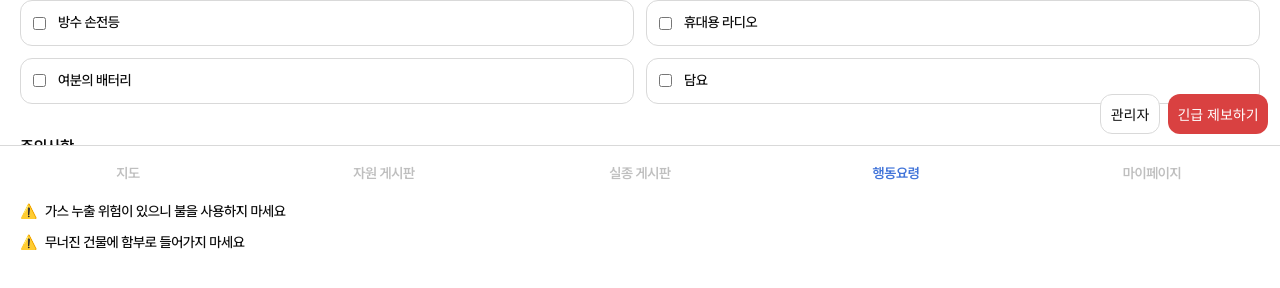
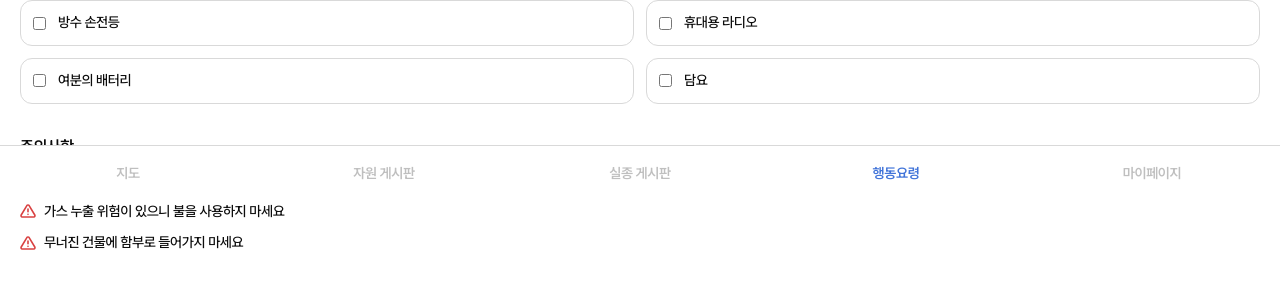
Before and after one commit to Hongik-SafeMap/Hongik-SafeMap-Client, a React (Vite) app: page /user/guide/1 in a window 1280 px wide. Shown: the part 598-886 px from the top of the page. Built offline with nearby package versions, Linux system fonts and the light colour scheme.

Commit message:
fix: 컴포넌트 수정

```diff
--- a/src/components/common/Button.tsx
+++ b/src/components/common/Button.tsx
@@ -59,7 +59,7 @@ const getVariantStyle = (variant: ButtonColor) => {
       `;
     case 'gray':
       return css`
-        background-color: ${({ theme }) => theme.colors.gray300};
+        background-color: ${({ theme }) => theme.colors.gray200};
         color: ${({ theme }) => theme.colors.white};
       `;
     case 'red':
--- a/src/components/common/Dropdown.tsx
+++ b/src/components/common/Dropdown.tsx
@@ -2,11 +2,11 @@ import styled from 'styled-components';
 import { useEffect, useRef, useState } from 'react';
 import Chevron from '@/assets/icons/ChevronUp.svg?react';
 
-interface DropdownProps {
+interface DropdownProps extends React.HTMLAttributes<HTMLDivElement> {
   title: string;
   options: string[];
-  selectedOption: string[];
-  setSelectedOption: (currentValue: string[]) => void;
+  selectedOption: string;
+  setSelectedOption: (currentValue: string) => void;
 }
 
 export const Dropdown = ({
@@ -14,6 +14,7 @@ export const Dropdown = ({
   options,
   selectedOption,
   setSelectedOption,
+  ...props
 }: DropdownProps) => {
   const selectRef = useRef<HTMLDivElement>(null);
   const [showOptions, setShowOptions] = useState(false);
@@ -31,18 +32,18 @@ export const Dropdown = ({
 
   const handleSelectOption = (value: string, e: React.MouseEvent) => {
     e.stopPropagation();
-    setSelectedOption([value]);
+    setSelectedOption(value);
     setShowOptions(false);
   };
 
-  const dropdownLabel = selectedOption.length > 0 ? selectedOption[0] : title;
+  const dropdownLabel = selectedOption || title;
 
   return (
     <DropdownWrapper
       onClick={() => setShowOptions((prev) => !prev)}
       ref={selectRef}
     >
-      <DropdownHeader isSelected={selectedOption.length > 0}>
+      <DropdownHeader isSelected={selectedOption !== ''} {...props}>
         <div>{dropdownLabel}</div>
         <DropdownToggle down={showOptions} />
       </DropdownHeader>
--- a/src/components/common/Floating.tsx
+++ /dev/null
@@ -1,46 +0,0 @@
-import styled from 'styled-components';
-import { Button } from '@/components/common/Button';
-import { useMode } from '@/context/ModeContext';
-import { useHandleNavigate } from '@/hooks/useHandleNavigate';
-
-export const Floating = () => {
-  const { isAdminMode, changeMode } = useMode();
-  const { handleNavigate } = useHandleNavigate();
-
-  return (
-    <FloatingWrapper>
-      <Button
-        variant="white"
-        width="60px"
-        height="40px"
-        style={{ fontSize: '14px', fontWeight: '500' }}
-        onClick={changeMode}
-      >
-        {isAdminMode ? '일반' : '관리자'}
-      </Button>
-      {!isAdminMode && (
-        <Button
-          variant="red"
-          width="100px"
-          height="40px"
-          style={{ fontSize: '14px', fontWeight: '500' }}
-          onClick={() => handleNavigate('/user/report')}
-        >
-          긴급 제보하기
-        </Button>
-      )}
-    </FloatingWrapper>
-  );
-};
-
-const FloatingWrapper = styled.div`
-  padding: 12px;
-  display: flex;
-  gap: 8px;
-  align-items: center;
-  justify-content: space-between;
-
-  position: fixed;
-  bottom: 56px;
-  right: 0;
-`;
--- a/src/components/guide/WarningSection.tsx
+++ b/src/components/guide/WarningSection.tsx
@@ -1,4 +1,5 @@
 import styled from 'styled-components';
+import Warning from '@/assets/icons/Warning.svg?react';
 
 interface WarningSectionProps {
   warnings: string[] | undefined;
@@ -12,9 +13,9 @@ export const WarningSection = ({ warnings }: WarningSectionProps) => {
   return (
     <SectionWrapper>
       <div className="section">주의사항</div>
-      {warnings.map((warning) => (
-        <div className="warning">
-          ⚠️ <div>{warning}</div>
+      {warnings.map((warning, index) => (
+        <div key={index} className="warning">
+          <Warning /> <div>{warning}</div>
         </div>
       ))}
     </SectionWrapper>
@@ -33,9 +34,14 @@ const SectionWrapper = styled.div`
   .warning {
     display: flex;
     gap: 8px;
+    align-items: center;
 
     color: ${({ theme }) => theme.colors.gray900};
     font-size: ${({ theme }) => theme.font.fontSize.text14};
     font-weight: ${({ theme }) => theme.font.fontWeight.medium};
+
+    svg {
+      color: ${({ theme }) => theme.colors.mainRed};
+    }
   }
 `;
```
